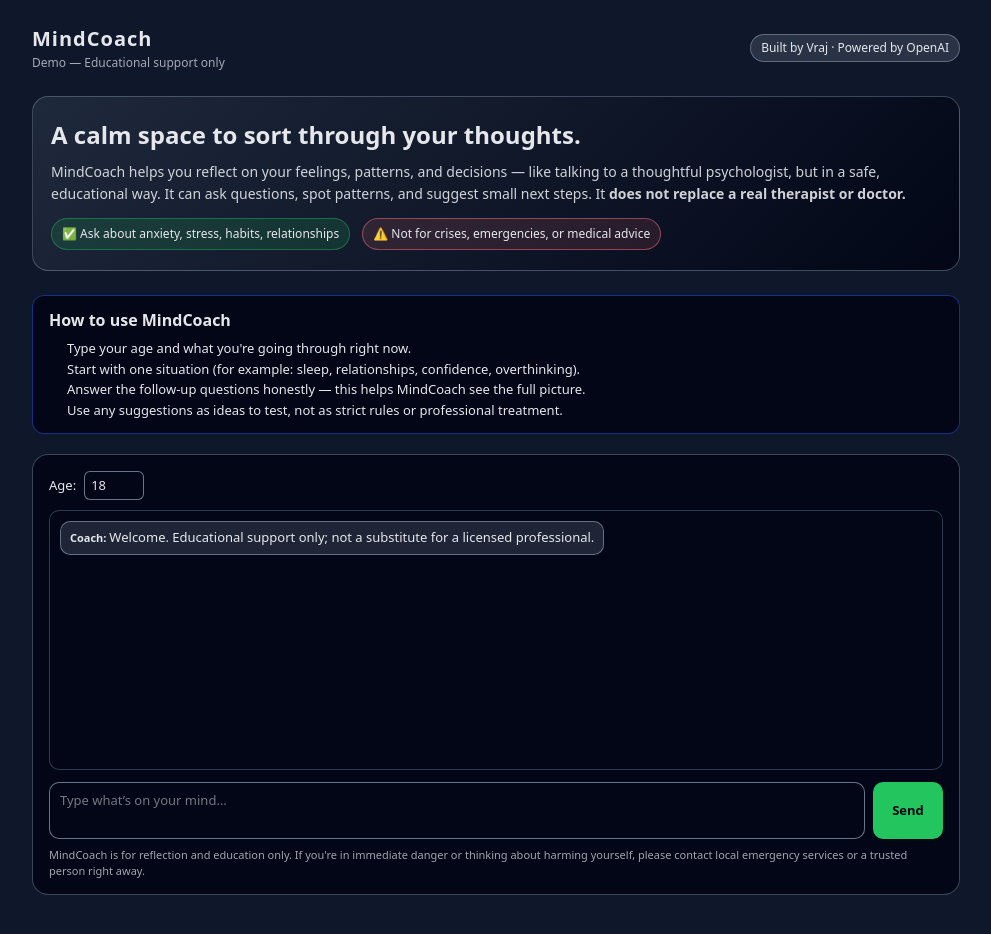
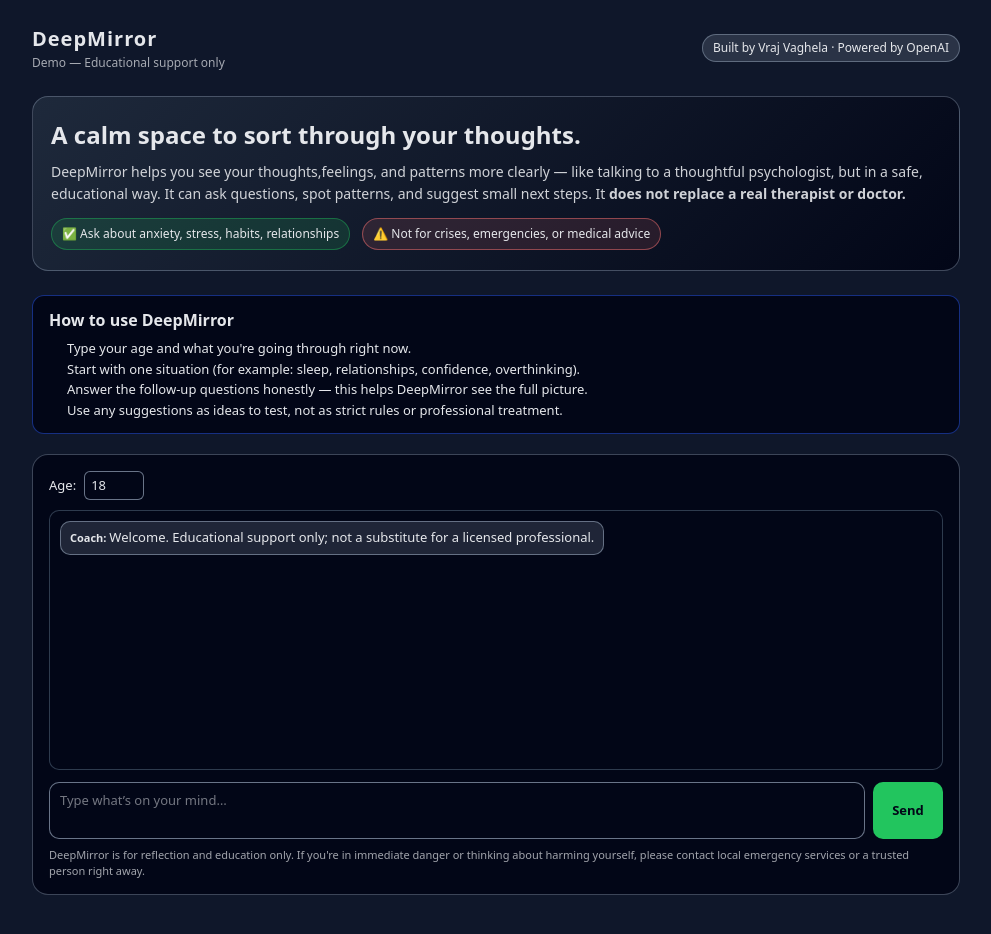
Before and after one commit to vrajvaghela9999-design/deepmirror, a Next.js app: page / in a window 1280 px wide. Shown: the whole page, without its empty margins (144-1135 px from the left). Built offline with nearby package versions, Linux system fonts and the light colour scheme.

Commit message:
Update DeepMirror landing layout and copy

```diff
--- a/app/page.tsx
+++ b/app/page.tsx
@@ -91,7 +91,7 @@ export default function HomePage() {
                 letterSpacing: "0.05em",
               }}
             >
-              MindCoach
+              DeepMirror
             </div>
             <div style={{ fontSize: "12px", opacity: 0.7 }}>
               Demo — Educational support only
@@ -107,7 +107,7 @@ export default function HomePage() {
               border: "1px solid rgba(148, 163, 184, 0.5)",
             }}
           >
-            Built by Vraj · Powered by OpenAI
+            Built by Vraj Vaghela · Powered by OpenAI
           </div>
         </header>
 
@@ -131,8 +131,7 @@ export default function HomePage() {
             A calm space to sort through your thoughts.
           </h1>
           <p style={{ fontSize: "14px", lineHeight: 1.6, opacity: 0.9 }}>
-            MindCoach helps you reflect on your feelings, patterns, and
-            decisions — like talking to a thoughtful psychologist, but in
+            DeepMirror helps you see your thoughts,feelings, and patterns more clearly — like talking to a thoughtful psychologist, but in
             a safe, educational way. It can ask questions, spot patterns,
             and suggest small next steps. It{" "}
             <strong>does not replace a real therapist or doctor.</strong>
@@ -187,16 +186,16 @@ export default function HomePage() {
               fontWeight: 600,
             }}
           >
-            How to use MindCoach
+            How to use DeepMirror
           </h2>
           <ol style={{ fontSize: "13px", lineHeight: 1.6, paddingLeft: "18px" }}>
-            <li>Type your age and what you&apos;re going through right now.</li>
+            <li>Type your age and what you're going through right now.</li>
             <li>
               Start with one situation (for example: sleep, relationships,
               confidence, overthinking).
             </li>
             <li>
-              Answer the follow-up questions honestly — this helps MindCoach see
+              Answer the follow-up questions honestly — this helps DeepMirror see
               the full picture.
             </li>
             <li>
@@ -336,7 +335,7 @@ export default function HomePage() {
               lineHeight: 1.4,
             }}
           >
-            MindCoach is for reflection and education only. If you&apos;re in
+            DeepMirror is for reflection and education only. If you&apos;re in
             immediate danger or thinking about harming yourself, please contact
             local emergency services or a trusted person right away.
           </p>
```
